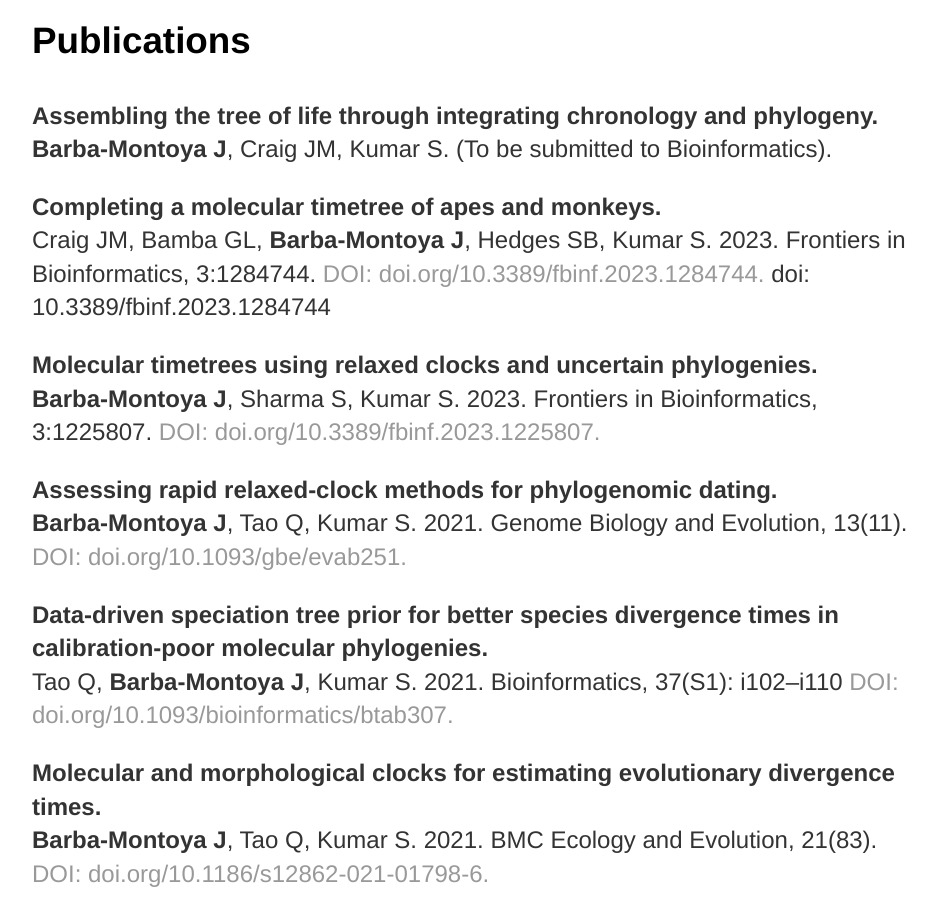
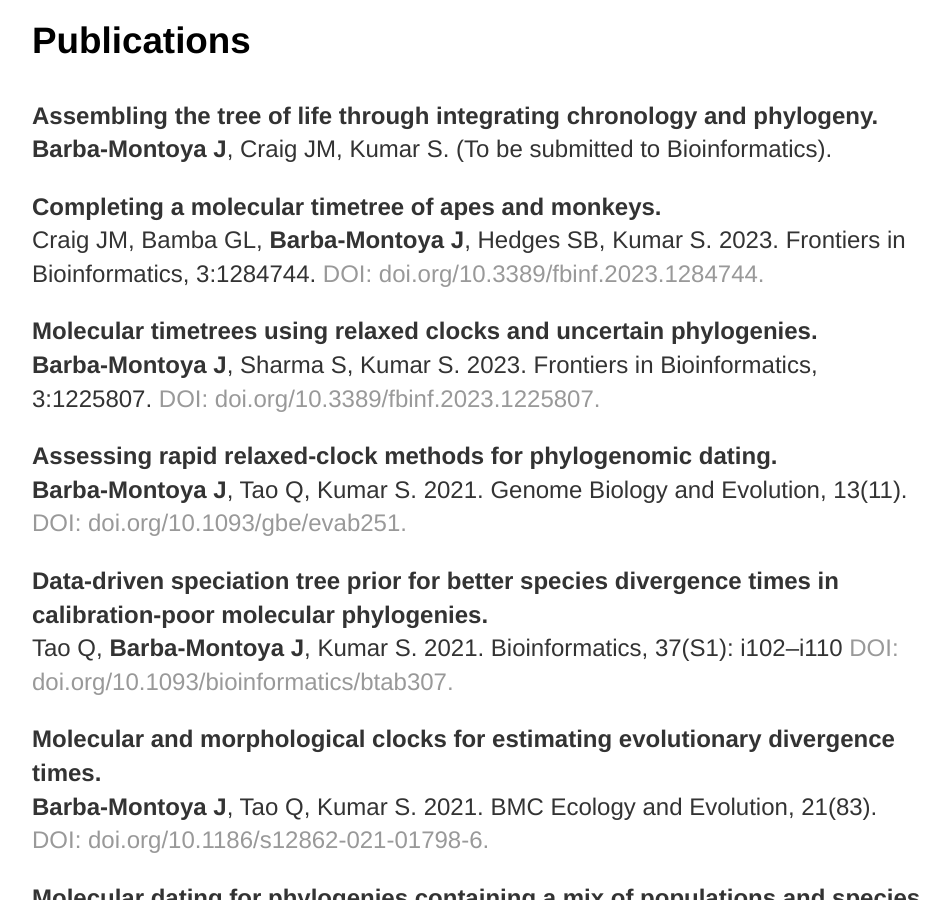
Before and after one commit to josebarbamontoya/josebarbamontoya.github.io, a Jekyll site: the page built from research/index.html, in a window 1280 px wide and 900 px high, scrolled down 304 px. Shown: the whole window, without its empty margins (160-1109 px from the left). Built offline with Jekyll 4.4.1, drawn with Linux system fonts in a browser that asks for light colours.

Commit message:
Update index.html

```diff
--- a/research/index.html
+++ b/research/index.html
@@ -13,8 +13,6 @@ title: Jose Barba-Montoya
 
 <p><b>Completing a molecular timetree of apes and monkeys.</b><br>
 Craig JM, Bamba GL, <b>Barba-Montoya J</b>, Hedges SB, Kumar S. 2023. Frontiers in Bioinformatics, 3:1284744. <a href="https://www.frontiersin.org/articles/10.3389/fbinf.2023.1284744/abstract">DOI: doi.org/10.3389/fbinf.2023.1284744.</a>
-
-	doi: 10.3389/fbinf.2023.1284744
 
 <p><b>Molecular timetrees using relaxed clocks and uncertain phylogenies.</b><br>
 <b>Barba-Montoya J</b>, Sharma S, Kumar S. 2023. Frontiers in Bioinformatics, 3:1225807. <a href="https://www.frontiersin.org/articles/10.3389/fbinf.2023.1225807/full">DOI: doi.org/10.3389/fbinf.2023.1225807.</a>
```
